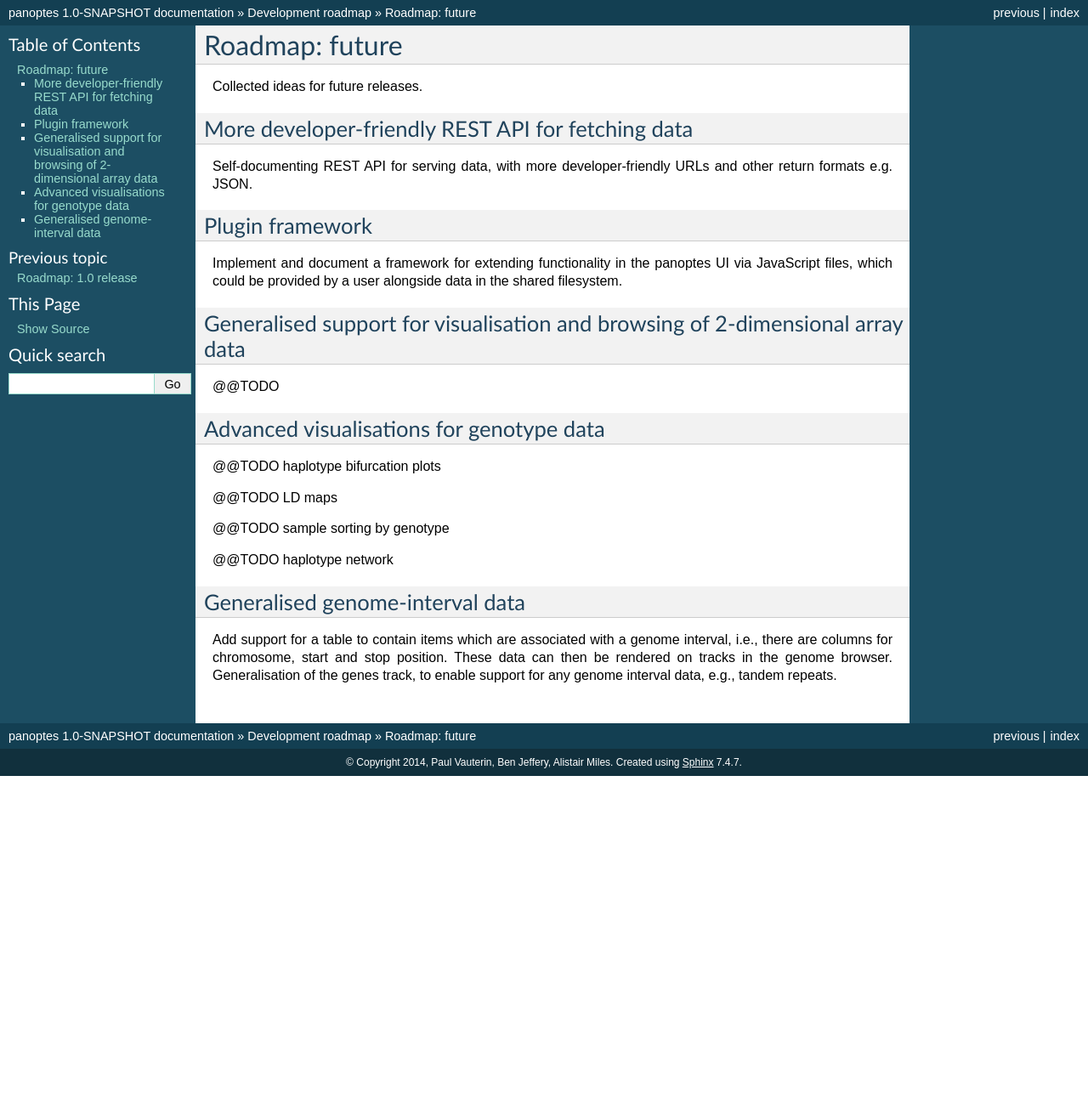
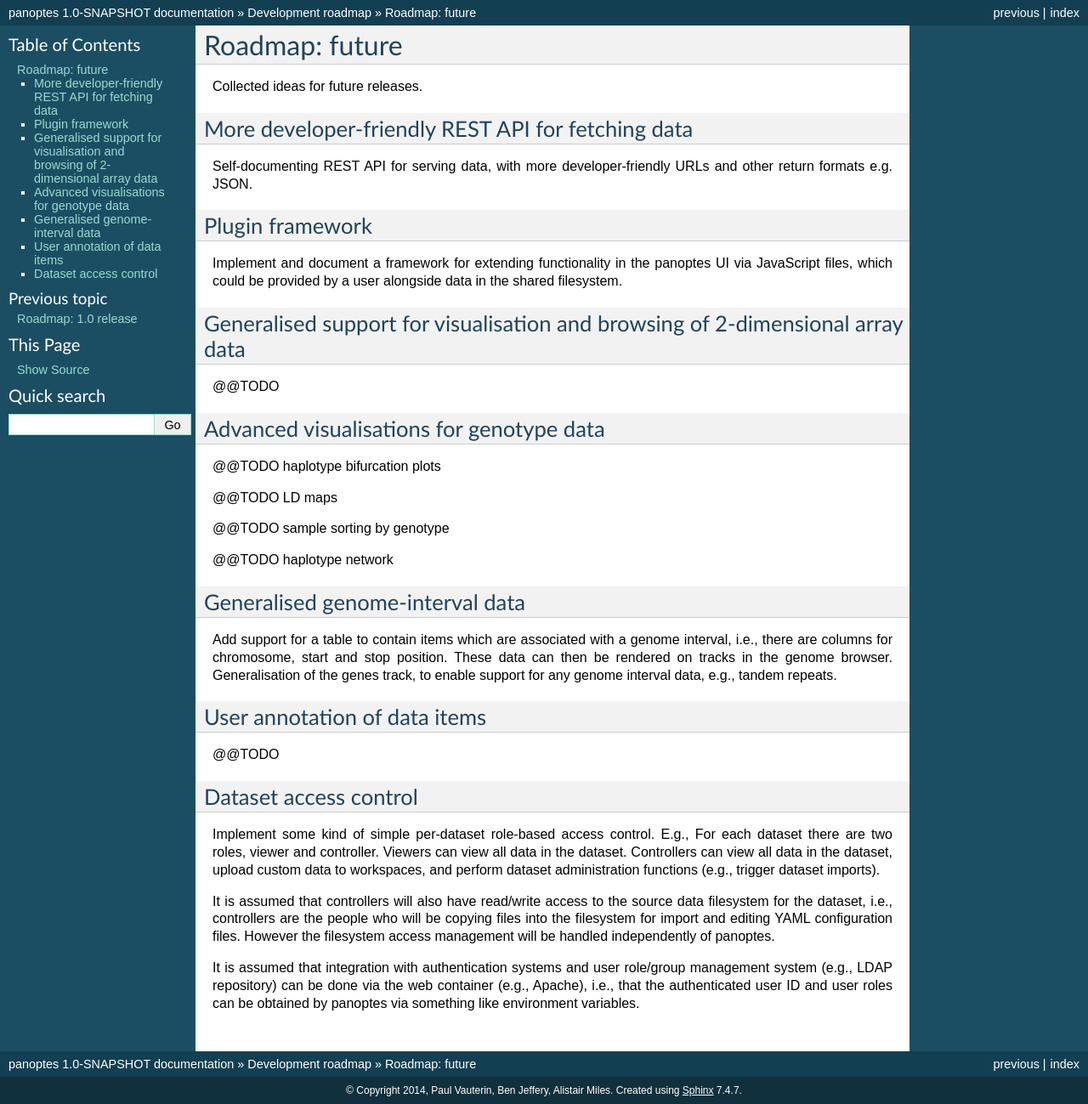
Before and after one commit to cggh/panoptes, a Sphinx documentation site: the page built from documentation/roadmap_future.rst, in a window 1280 px wide. Shown: the whole page at 85% size. Built offline with Sphinx 7.4.7, drawn with Linux system fonts in a browser that asks for light colours; before the commit the page ends 913 px from its top, so only the background shows below that.

Commit message:
roadmap doco

```diff
--- a/documentation/roadmap_1_0.rst
+++ b/documentation/roadmap_1_0.rst
@@ -149,9 +149,3 @@ call value) are displayed as text within the colour block.
 Configuration of which array controls genotype, which array (if any)
 controls alpha, how data values are mapped to colour and alpha values,
 is all done via YAML configuration, i.e., no UI options to change.
-
-
-User annotation of data items
------------------------------
-
-@@TODO
--- a/documentation/roadmap_future.rst
+++ b/documentation/roadmap_future.rst
@@ -45,3 +45,32 @@ genome interval, i.e., there are columns for chromosome, start and
 stop position. These data can then be rendered on tracks in the genome
 browser. Generalisation of the genes track, to enable support for any
 genome interval data, e.g., tandem repeats.
+
+
+User annotation of data items
+-----------------------------
+
+@@TODO
+
+
+Dataset access control
+----------------------
+
+Implement some kind of simple per-dataset role-based access
+control. E.g., For each dataset there are two roles, viewer and
+controller. Viewers can view all data in the dataset. Controllers can
+view all data in the dataset, upload custom data to workspaces, and
+perform dataset administration functions (e.g., trigger dataset
+imports).
+
+It is assumed that controllers will also have read/write access to the
+source data filesystem for the dataset, i.e., controllers are the
+people who will be copying files into the filesystem for import and
+editing YAML configuration files. However the filesystem access
+management will be handled independently of panoptes.
+
+It is assumed that integration with authentication systems and user
+role/group management system (e.g., LDAP repository) can be done via
+the web container (e.g., Apache), i.e., that the authenticated user ID
+and user roles can be obtained by panoptes via something like
+environment variables.
```
